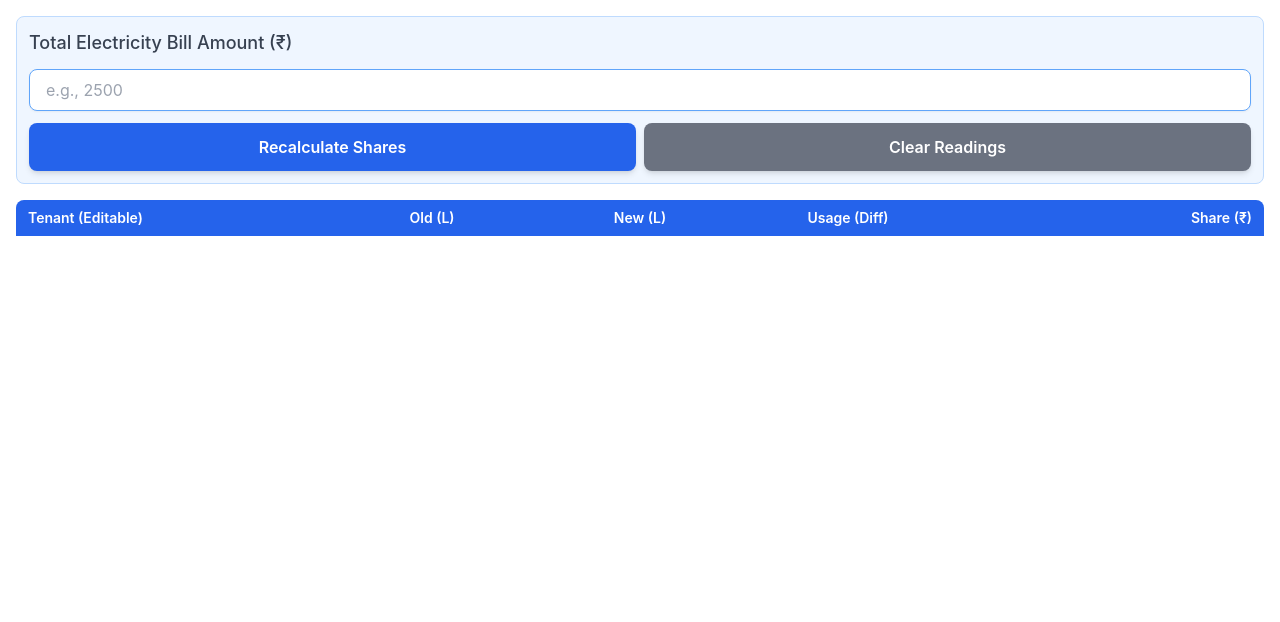
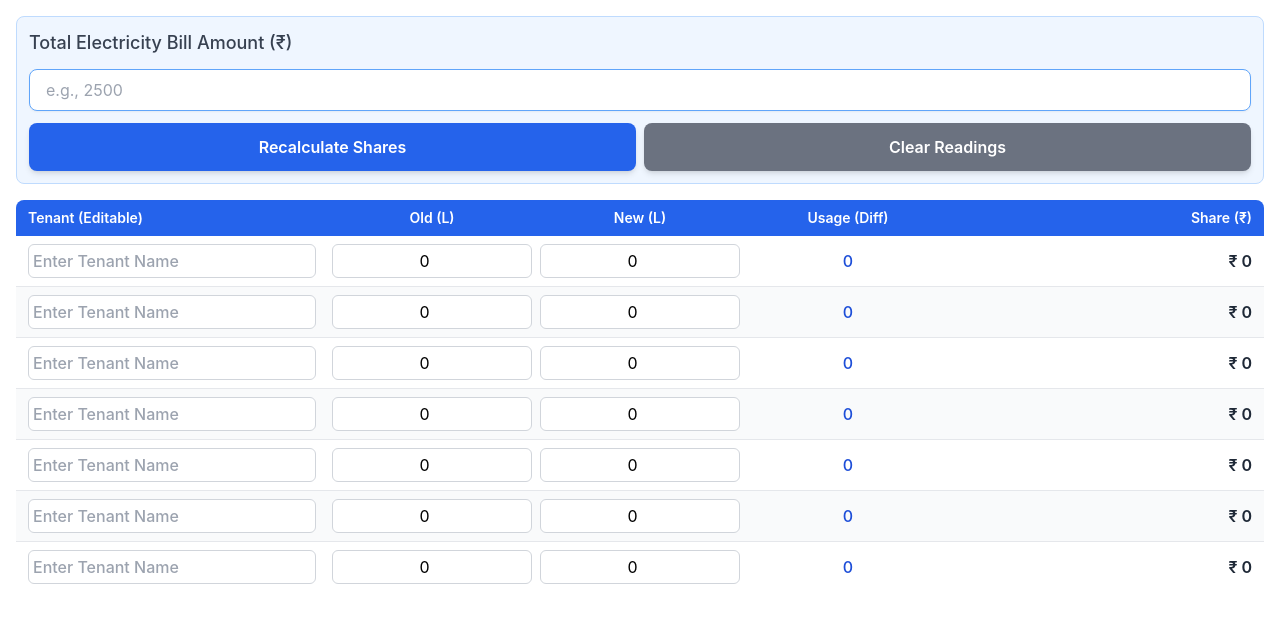
Before and after one commit to dinesh4012/WATTER, a plain HTML site: page index.html in a window 1280 px wide. Drawn offline with nearby package versions, Linux system fonts and the light colour scheme.

Commit message:
Initialize tenant data with default usage values

```diff
--- a/index.html
+++ b/index.html
@@ -127,13 +127,13 @@
         // Data provided in the user's prompt (serves as initial data structure)
         const initialTenantData = [
             // Current 'usage' is set as the initial 'newUsage' reading, and 'oldUsage' is set to 0.
-            { name: '', newUsage: , oldUsage:  },
-            { name: '', newUsage: , oldUsage:  },
-            { name: '', newUsage: , oldUsage:  },
-            { name: '', newUsage: , oldUsage:  },
-            { name: '', newUsage: , oldUsage:  },
-            { name: '', newUsage: , oldUsage:  },
-            { name: '', newUsage: , oldUsage:  },
+            { name: '', newUsage: 0, oldUsage:0  },
+            { name: '', newUsage: 0, oldUsage:0 },
+            { name: '', newUsage: 0, oldUsage:0 },
+            { name: '', newUsage: 0, oldUsage:0 },
+            { name: '', newUsage: 0, oldUsage:0 },
+            { name: '', newUsage: 0, oldUsage:0 },
+            { name: '', newUsage: 0, oldUsage:0 },
         ];
 
         // DOM elements
```
